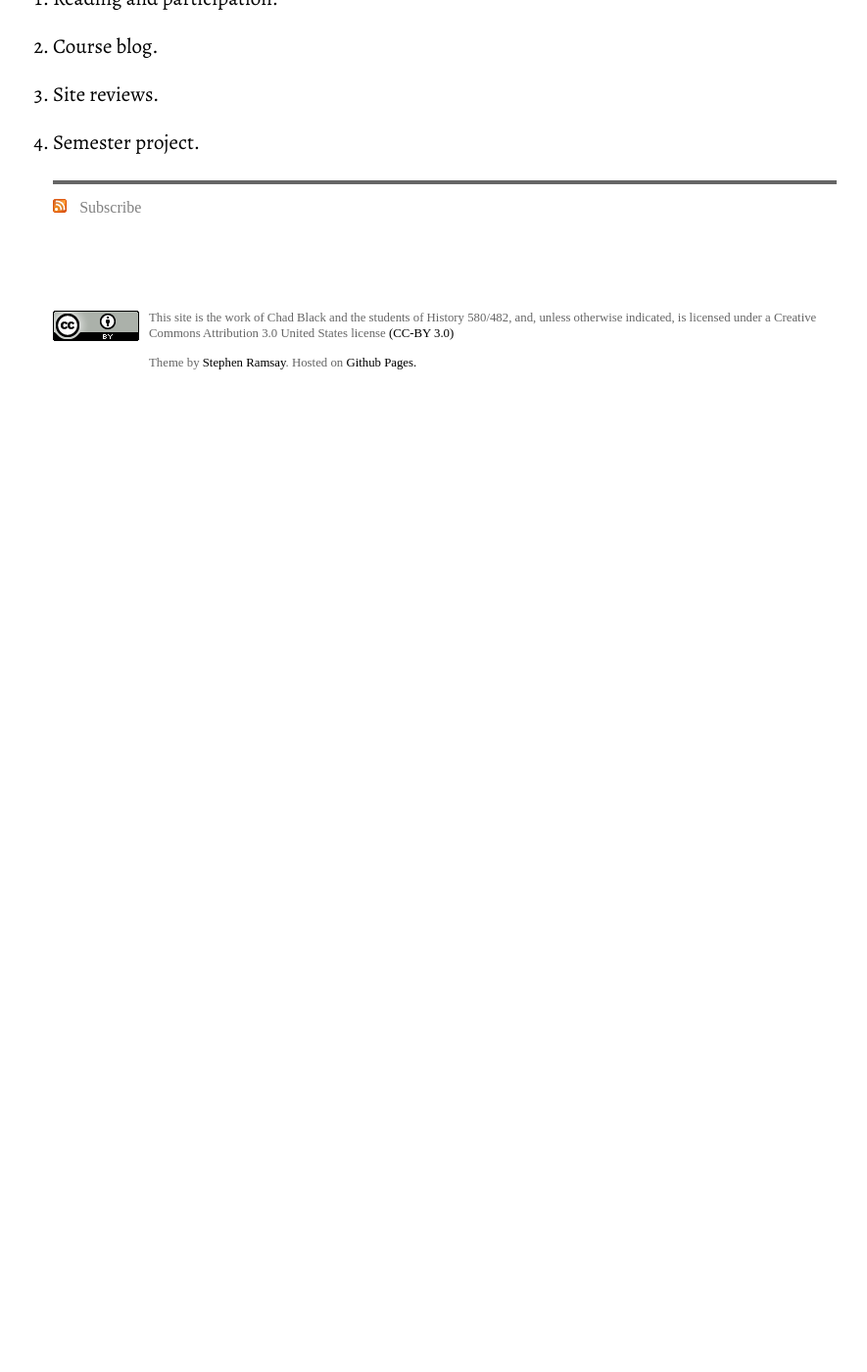
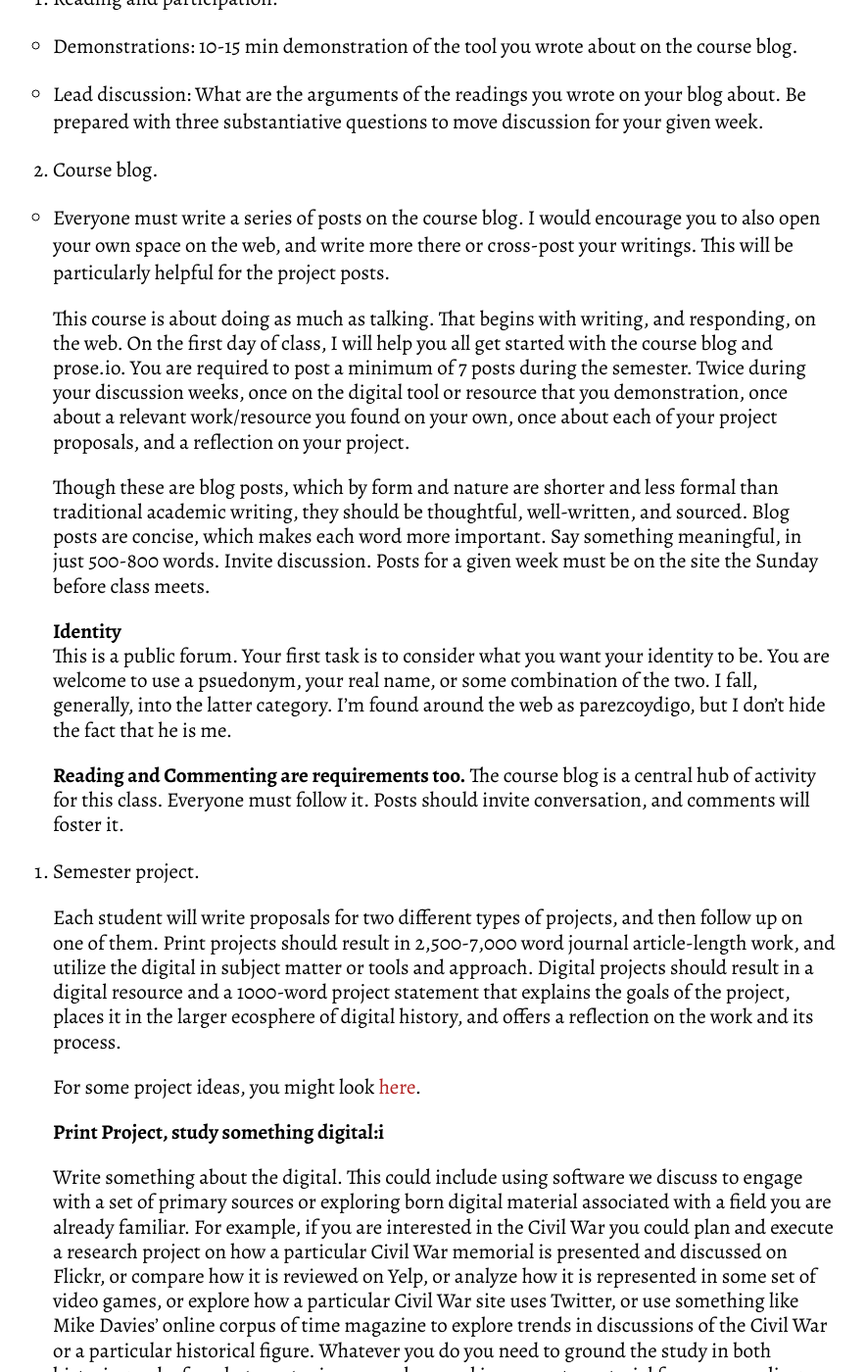
Before and after one commit to chadblack/history580, a Jekyll site: the page built from info/assignments.md, in a window 1280 px wide and 1400 px high, scrolled down 385 px. Shown: the whole window at 98% size, without its empty margins (186-1071 px from the left). Built offline with Jekyll 4.4.1, drawn with Linux system fonts in a browser that asks for light colours; some web fonts are replaced; Markdown is read by kramdown in place of the engine named in the settings; before the commit the page ends 900 px from its top, so only the background shows below that; some of the changed text lies outside the part shown.

Commit message:
finishing syllabus and assignments pages.

```diff
--- a/info/assignments.md
+++ b/info/assignments.md
@@ -7,6 +7,31 @@ author: parezcoydigo
 This course is a strange bird for a History seminar. It is part theory and part practice. But, unlike normal research seminars, it involves a new set of skills outside of the traditional historian's normal purview. Learning new digital skills is a process of iterative failure. It requires an adventurous spirit, stubbornness, and a researcher's keen ability to figure out what the right questions to ask are. As such, the assignments for this course will draw on these values. Additionally, Digital History means many things, including research on digital objects, using digital tools to extend traditional methods, and new forms of historical presentation (data visualization, mapping, digital storytelling, archival narrative, etc.). Projects can be as varied as well, and individual or group.
 
 1.  Reading and participation.
+    *  Demonstrations: 10-15 min demonstration of the tool you wrote about on the course blog.
+    *  Lead discussion: What are the arguments of the readings you wrote on your blog about. Be prepared with three substantiative questions to move discussion for your given week.
 2.  Course blog.
-3.  Site reviews.
-4.  Semester project.
+    *  Everyone must write a series of posts on the course blog. I would encourage you to also open your own space on the web, and write more there or cross-post your writings. This will be particularly helpful for the project posts.
+
+This course is about doing as much as talking. That begins with writing, and responding, on the web. On the first day of class, I will help you all get started with the course blog and prose.io. You are required to post a minimum of 7 posts during the semester. Twice during your discussion weeks, once on the digital tool or resource that you demonstration, once about a relevant work/resource you found on your own, once about each of your project proposals, and a reflection on your project.
+
+Though these are blog posts, which by form and nature are shorter and less formal than traditional academic writing, they should be thoughtful, well-written, and sourced. Blog posts are concise, which makes each word more important. Say something meaningful, in just 500-800 words. Invite discussion. Posts for a given week must be on the site the Sunday before class meets.
+
+**Identity**
+This is a public forum. Your first task is to consider what you want your identity to be. You are welcome to use a psuedonym, your real name, or some combination of the two. I fall, generally, into the latter category. I'm found around the web as parezcoydigo, but I don't hide the fact that he is me.
+
+**Reading and Commenting are requirements too.**  The course blog is a central hub of activity for this class. Everyone must follow it. Posts should invite conversation, and comments will foster it.
+
+
+3.  Semester project.
+
+Each student will write proposals for two different types of projects, and then follow up on one of them. Print projects should result in 2,500-7,000 word journal article-length work, and utilize the digital in subject matter or tools and approach. Digital projects should result in a digital resource and a 1000-word project statement that explains the goals of the project, places it in the larger ecosphere of digital history, and offers a reflection on the work and its process.
+
+For some project ideas, you might look [here](http://www.dighist.org/project-ideas/).
+
+**Print Project, study something digital:i**
+
+Write something about the digital. This could include using software we discuss to engage with a set of primary sources or exploring born digital material associated with a field you are already familiar.  For example, if you are interested in the Civil War  you could plan and execute a research project on how a particular Civil War memorial is presented and discussed on Flickr, or compare how it is reviewed on Yelp, or analyze how it is represented in some set of video games, or explore how a particular Civil War site uses Twitter, or use something like Mike Davies’ online corpus of time magazine to explore trends in discussions of the Civil War or a particular historical figure. Whatever you do you need to ground the study in both historiography for whatever topic you work on and incorporate material from our readings on digital history. In short, all of the readings offer potential models for this project. Or, use paper machines or voyant to analyze a set of documents or newspapers from the Civil War.
+
+**Digital Project, building something scholarly:**
+
+Take one of your interests and develop a digital resource around it. This should explicitly NOT be putting an essay on a webpage. Whatever you propose there should be clear reasons that this should be digital, it should probably draw on something we worked on in class. I would suggest staying away from difficult technical projects. Use ready-built platforms like Omeka, Wordpress, or Drupal, unless you already have the programming chops.  To restate this, the goal of this project is not to demonstrate technical competence. Please simplify technology decisions and focus your time on using something that already exists in a novel way. Proposals should connect your design decisions to their desired effects, but also a description of audience, comparison to existing projects, detailed description of the thing to be created, plan for outreach and publicity, plan for how you will evaluate the project. Examples could include starting and curating a Flickr pool focused on collecting and interrupting representations of the American west, in consultation with the DC historical society you might build an Omeka exhibit to complement one of their physical exhibits, you might create an annotated Google map or a set of quests for a mobile app that gives an interpretive tour of the history of Knoxville.
```
Also changed, not shown: info/syllabus.md (+14 -8 lines).
